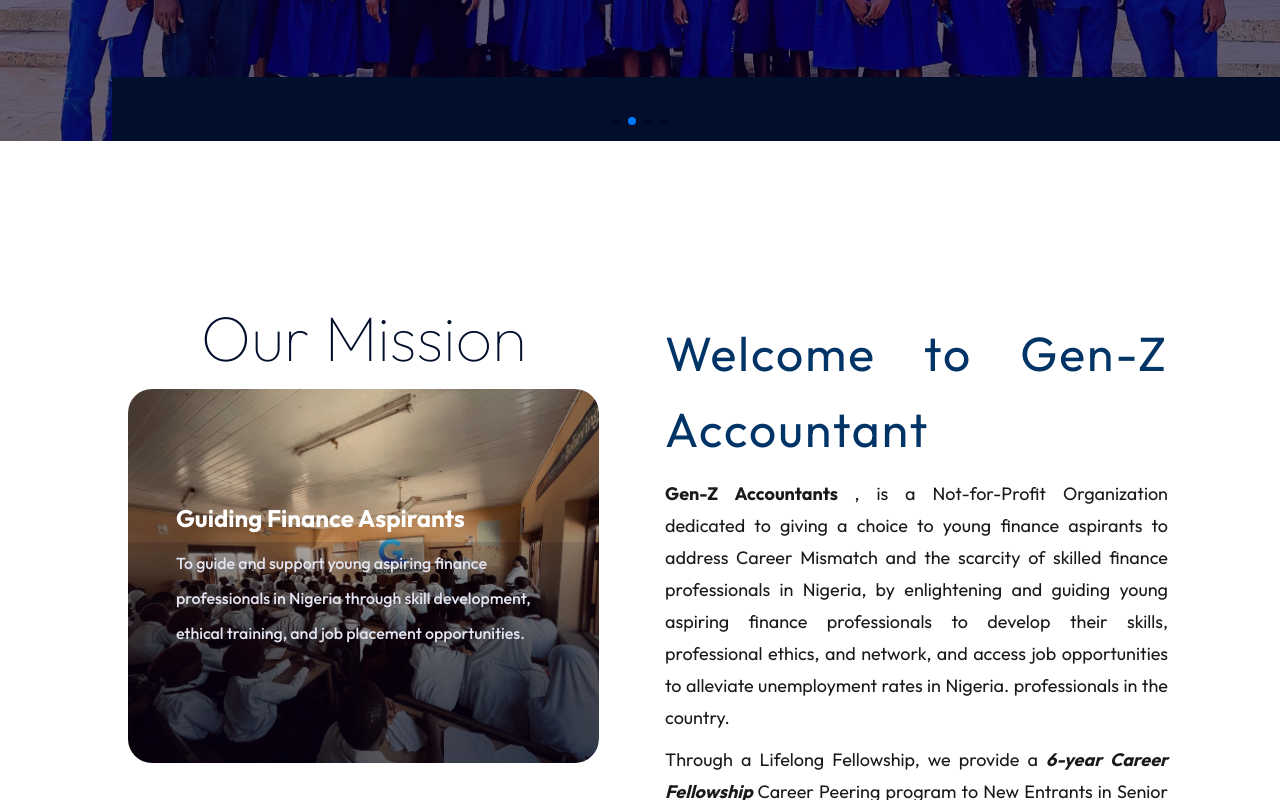
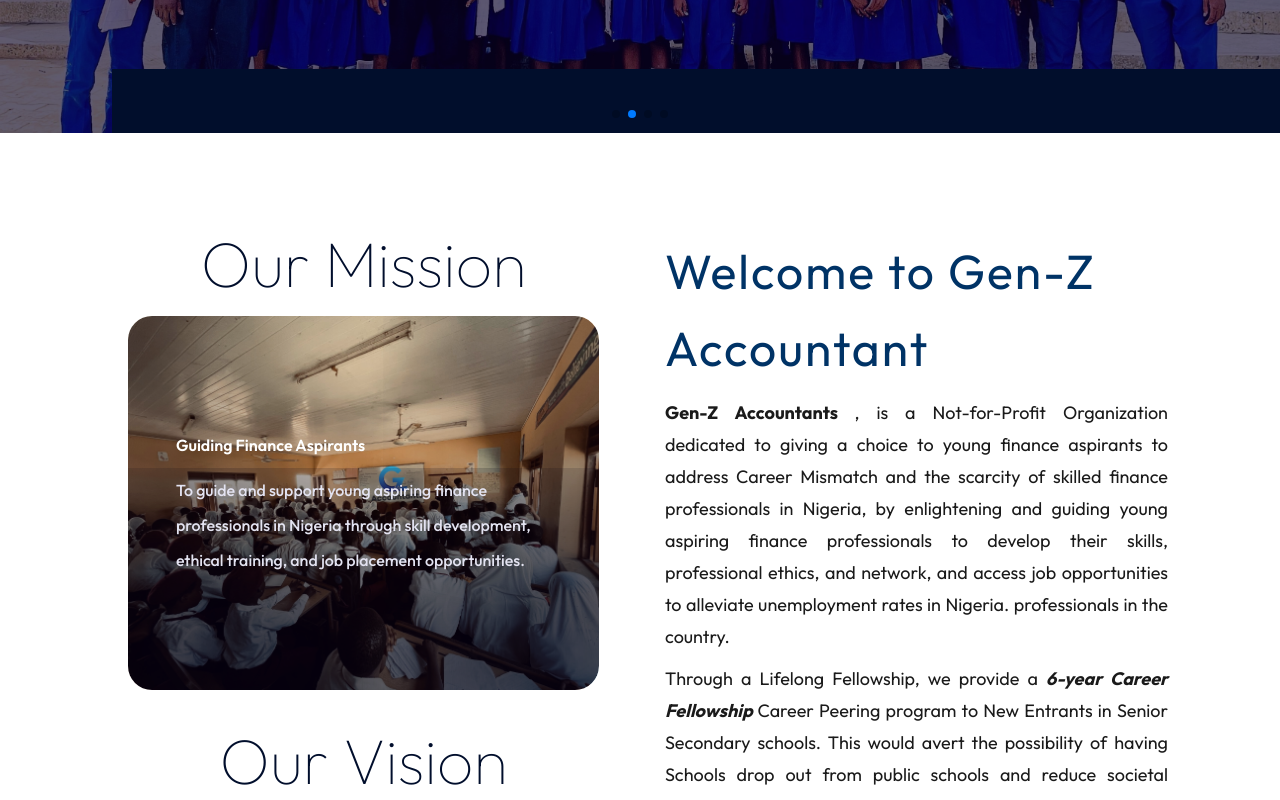
Before and after one commit to Nuelsti/Gen-z-Accountants, a React (Vite) app: page / in a window 1280 px wide. Shown: the part 740-1540 px from the top of the page. Built offline with nearby package versions, Linux system fonts and the light colour scheme.

Commit message:
2025 commit

```diff
--- a/src/Routes/home.jsx
+++ b/src/Routes/home.jsx
@@ -7,6 +7,7 @@
 // import FellowshipStructure from '../components/FellowshipStructure';
 import Programs from '../components/Programs';
 import Team from '../components/OurTeam'
+// import Certificate from '../components/Certificate';
 import Footer from '../components/footer';
 import Impact from '../components/Impact';
 import Getinvolved from '../components/Geninvolved';
@@ -22,8 +23,9 @@
         {/* <MissionVision /> */}
         <Impact />
         <Getinvolved />
-        <Team />
+        {/* <Team /> */}
         <ContactUs />
+        {/* <Certificate /> */}
         <div className='join-footer'>
         <Footer/>
         </div>
--- a/src/components/AboutUs/style.css
+++ b/src/components/AboutUs/style.css
@@ -14,7 +14,7 @@
     display: flex;
     gap: 50px;
     justify-content: space-evenly;
-    align-items: center;
+    align-items: top;
     margin-bottom: 50px;
     @media screen and (max-width:1200px) {
         gap: 60px;
@@ -41,6 +41,7 @@
     margin-top: 20px;
     font-size: 3rem;
     letter-spacing: 2px;
+    text-align: left;
     @media screen and (max-width:1024px){
         font-size: 2rem;
     }
--- a/src/components/MissionVision/style.css
+++ b/src/components/MissionVision/style.css
@@ -1,14 +1,11 @@
 .mission__vision__main{
-    margin-top: 10px;
-    padding: 1rem;
+    /* margin-top: 10px; */
+    padding: 0rem 1rem;
 }
 .mission__vision__main__left{
-    margin-top: 40px;
+    /* margin-top: 40px; */
     align-items: center;
     text-align: center;
-}
-.mission___content{
-
 }
 .text__content-con{
     font-size: 4rem;
--- a/src/index.css
+++ b/src/index.css
@@ -1,3 +1,6 @@
+@tailwind base;
+@tailwind components;
+@tailwind utilities;
 
 .dark-mode{
   background-color: #333; /* Dark mode background color */
--- /dev/null
+++ b/tailwind.config.js
@@ -0,0 +1,11 @@
+/** @type {import('tailwindcss').Config} */
+export default {
+  // module.exports = {
+    content: [
+      "./src/**/*.{js,jsx,ts,tsx}",
+    ],
+    theme: {
+      extend: {},
+    },
+    plugins: [],
+  }
```
Also changed, not shown: package.json (+11 -0 lines), vite.config.js.timestamp-1738405451227-c0757f4ee313c.mjs (added, +10 -0 lines), 2 other files (tests, documents, lock files or other folders).
